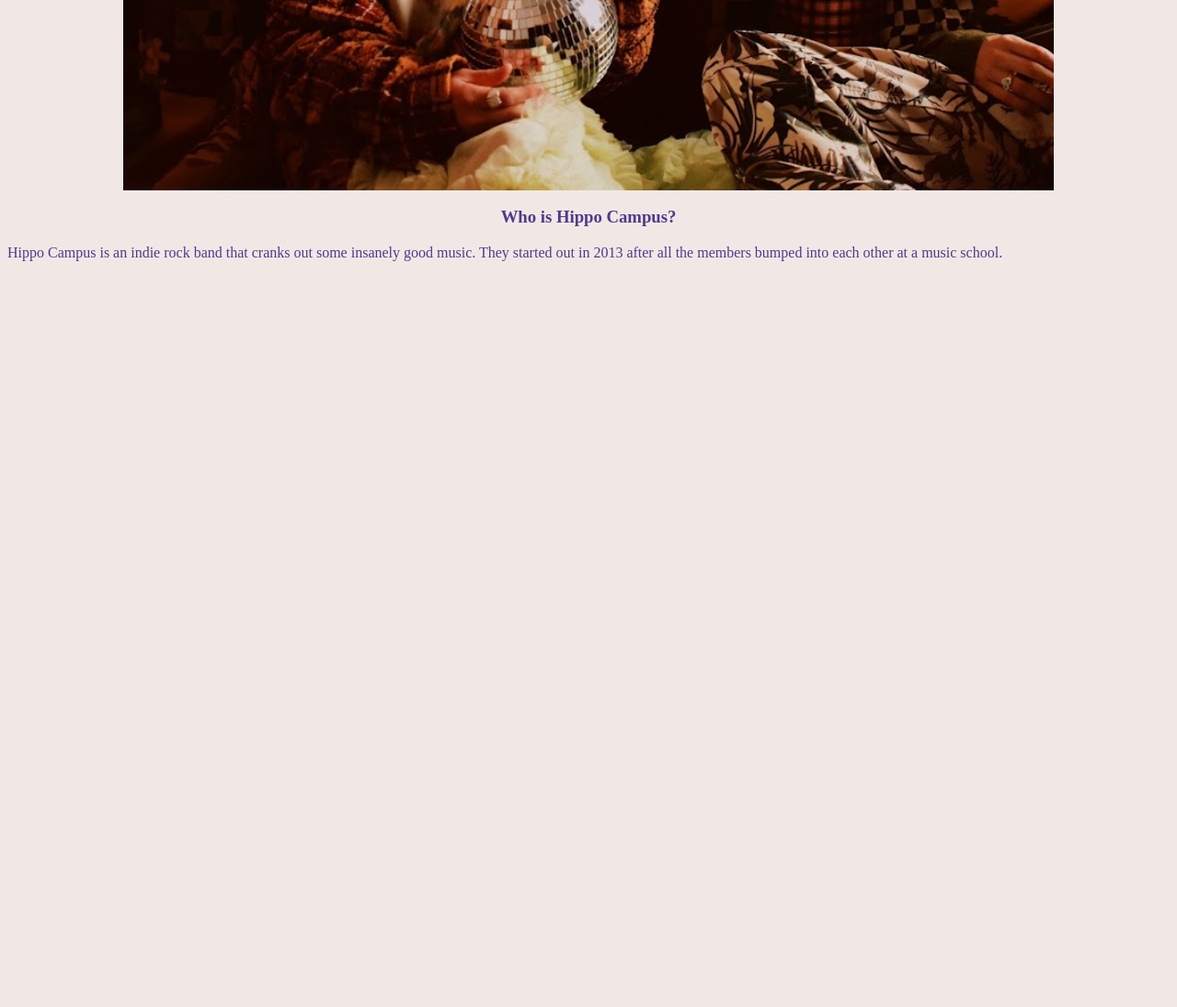
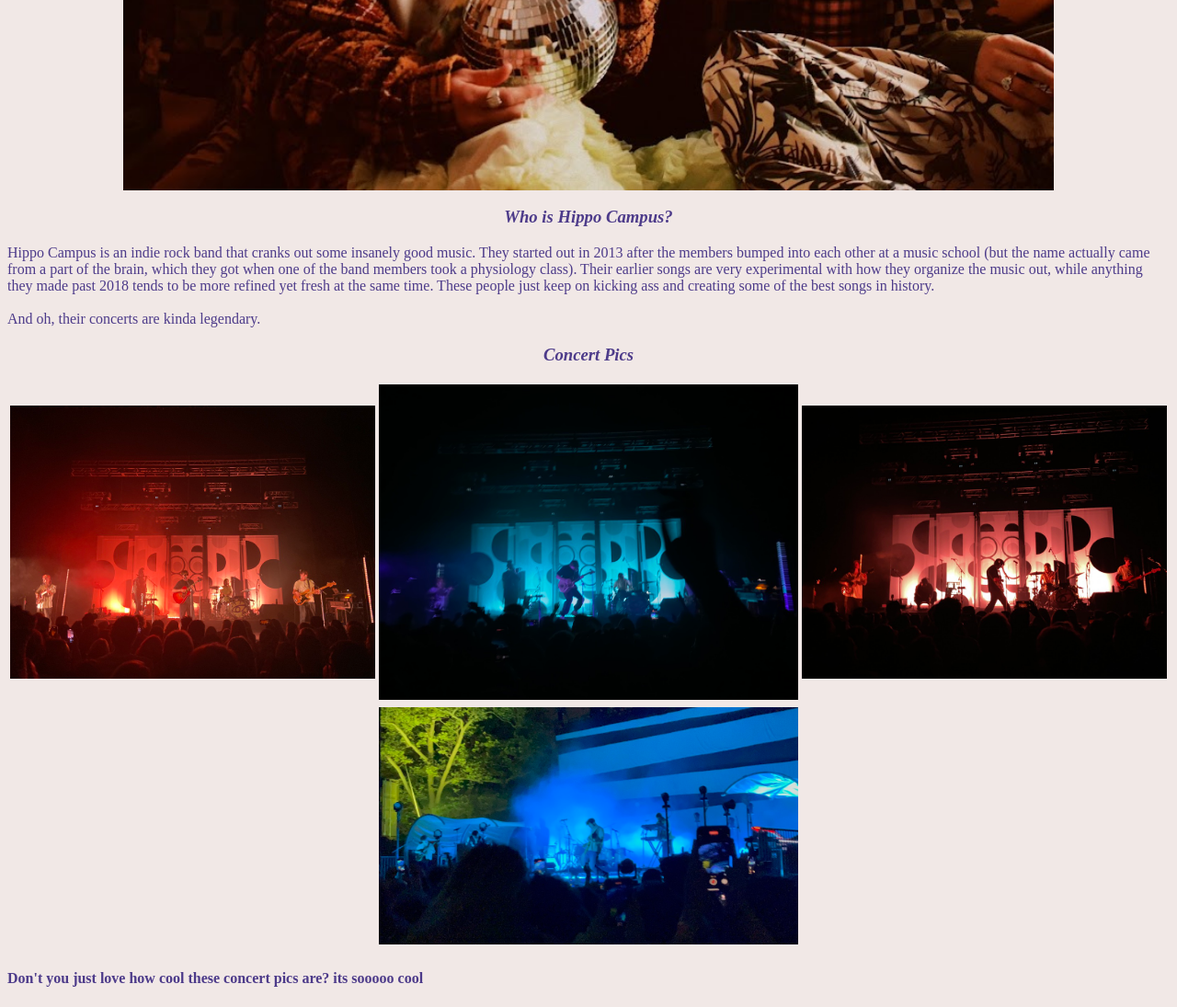
Before and after one commit to andylin2004/DM-UY2193-Promo-Website, a plain HTML site: page index.html in a window 1280 px wide. Shown: the part 965-2060 px from the top of the page at 92% size. Before the commit the page ends 1265 px from the top, so only its background shows below. Drawn offline with Linux system fonts and the light colour scheme.

Commit message:
added more concert media and things about hippo campus

```diff
--- a/index.html
+++ b/index.html
@@ -15,7 +15,35 @@
         <!-- img showing off the band crew -->
         <img id="bandmembers" src="img/bandmembers.jpg">
         <!-- h3 about the band -->
-        <h3 class="center">Who is Hippo Campus?</h3>
-        <p>Hippo Campus is an indie rock band that cranks out some insanely good music. They started out in 2013 after all the members bumped into each other at a music school.</p>
+        <h3 class="center italics">Who is Hippo Campus?</h3>
+        <p>Hippo Campus is an indie rock band that cranks out some insanely good music. They started out in 2013 after the members bumped into each other at a music school (but the name actually came from a part of the brain, which they got when one of the band members took a physiology class). Their earlier songs are very experimental with how they organize the music out, while anything they made past 2018 tends to be more refined yet fresh at the same time. These people just keep on kicking ass and creating some of the best songs in history.
+        <!-- doing a really meaty double line break just to add some space in here -->
+        <br>
+        <br>
+        And oh, their concerts are kinda legendary.</p>
+        <!-- h3 for some really cool concert pics courtesy of yours truly -->
+        <h3 class="center italics">Concert Pics</h3>
+        <!-- table to contain all the pictures just because i want all the pictures in a horizontal and vertical stack and not just vertical -->
+        <table>
+            <tr>
+                <td>
+                    <img class="table-image" src="img/concert1.jpeg">
+                </td>
+                <td>
+                    <img class="table-image" src="img/concert2.jpeg">
+                </td>
+                <td>
+                    <img class="table-image" src="img/concert3.jpeg">
+                </td>
+            </tr>
+            <tr>
+                <td></td>
+                <td>
+                    <img class="table-image" src="img/concert4.jpeg">
+                </td>
+                <td></td>
+            </tr>
+        </table>
+        <h4>Don't you just love how cool these concert pics are? its sooooo cool</h1>
     </body>
 </html>
--- a/styles.css
+++ b/styles.css
@@ -21,3 +21,12 @@ body {
     margin-right: auto;
     display: block;
 }
+
+.italics {
+    font-style: italic;
+}
+
+/* images have this weird thing where they will not auto resize down if you throw them in a table, so this tag will do just that if you pair it with a img */
+.table-image {
+    width: 100%;
+}
```
Also changed, not shown: img/concert1.jpeg (added), img/concert2.jpeg (added), img/concert3.jpeg (added), img/concert4.jpeg (added).
